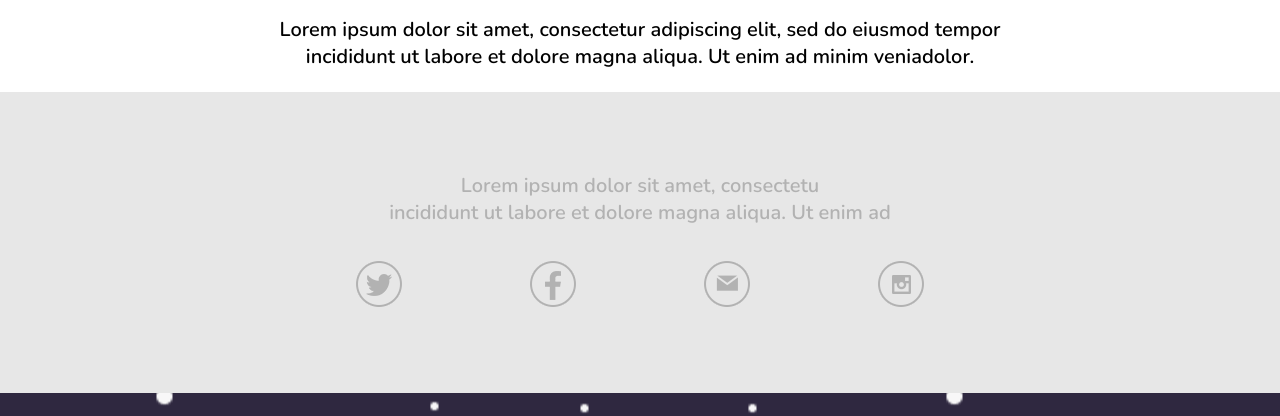
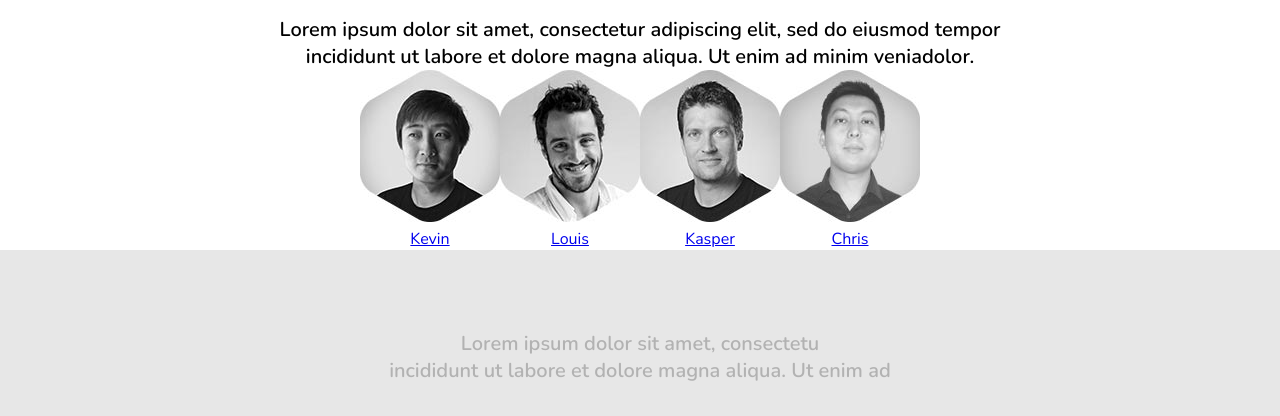
Before and after one commit to audreycode6/ls_front_end_work, a plain HTML site: page ls202/company_site/SD_team.html in a window 1280 px wide. Shown: the part 740-1156 px from the top of the page. Drawn offline with nearby package versions, Linux system fonts and the light colour scheme.

Commit message:
add content for teams page

```diff
--- a/ls202/company_site/SD_team.html
+++ b/ls202/company_site/SD_team.html
@@ -28,16 +28,43 @@
            <p>Lorem ipsum dolor sit amet, consectetur adipiscing elit, sed do eiusmod tempor incididunt
             ut labore et dolore magna aliqua. Ut enim ad minim veniadolor.
             </p>
-        <div class="flex-4-inline"></div>
-        <ul>
-            <li>
-                <figure>
-                    <img>
-                    <dt></dt>
-                    <dd></dd>
-                </figure>
-            </li>
-        </ul>
+        </div>
+        <div class="team-intros">
+             <ul>
+                <!--
+                --><li>
+                    <img src="spacedesign/images/img_kevin.jpg" alt="Kevin">
+                    <figure>
+                        <figcaption>
+                            <a href="#">Kevin</a>
+                        </figcaption>
+                    </figure>
+                </li><!--
+                --><li>
+                    <img src="spacedesign/images/img_louis.jpg" alt="Louis">
+                    <figure>
+                        <figcaption>
+                            <a href="#">Louis</a>
+                        </figcaption>
+                    </figure>
+                </li><!--
+                --><li>
+                    <img src="spacedesign/images/img_kasper.jpg" alt="Kasper">
+                    <figure>
+                        <figcaption>
+                            <a href="#">Kasper</a>
+                        </figcaption>
+                    </figure>
+                </li><!--
+                --><li>
+                    <img src="spacedesign/images/img_chris.jpg" alt="Chris">
+                    <figure>
+                        <figcaption>
+                            <a href="#">Chris</a>
+                        </figcaption>
+                    </figure>
+                </li>
+            </ul>
         </div>
     </main>
     <footer>
```
